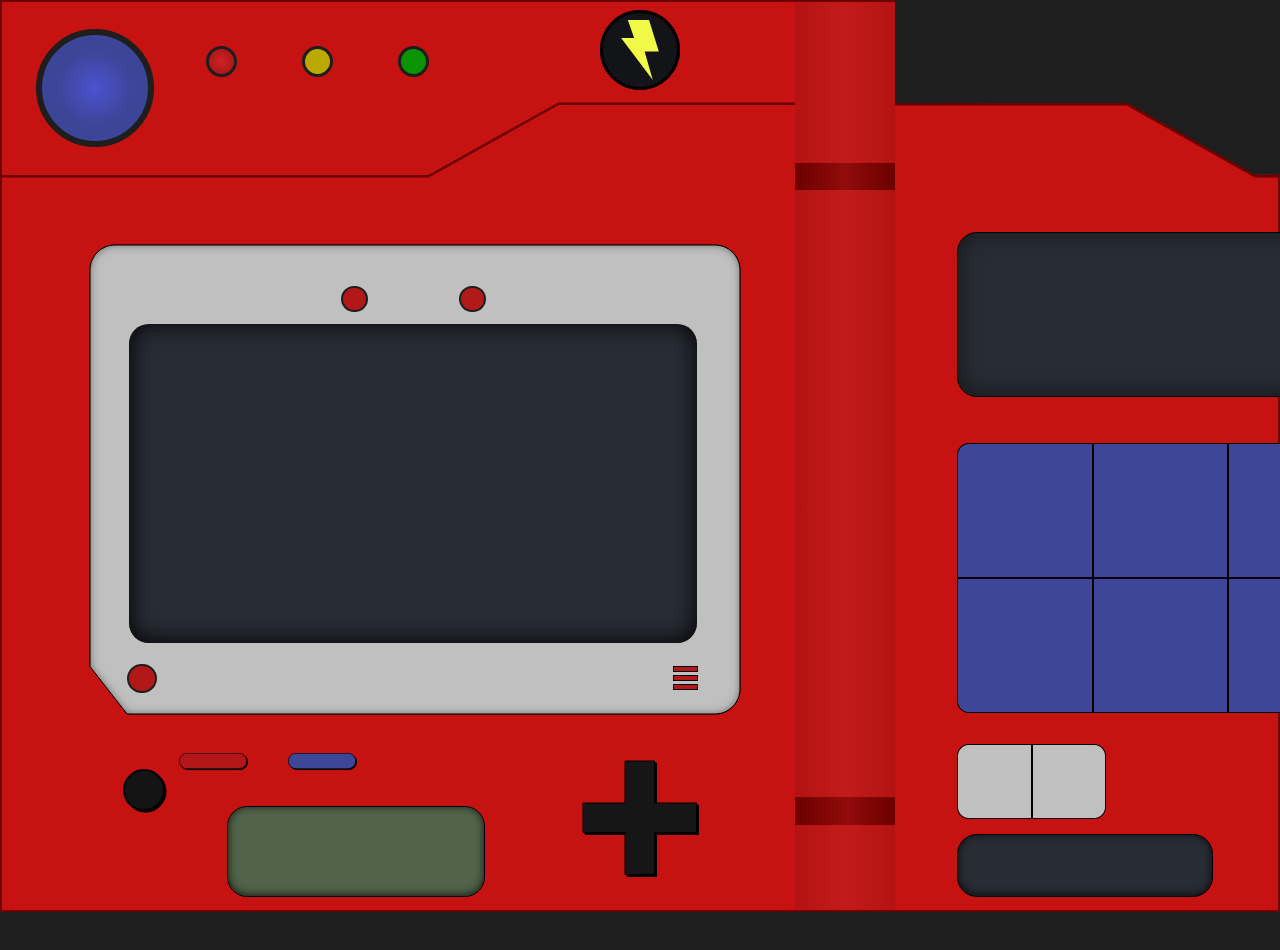
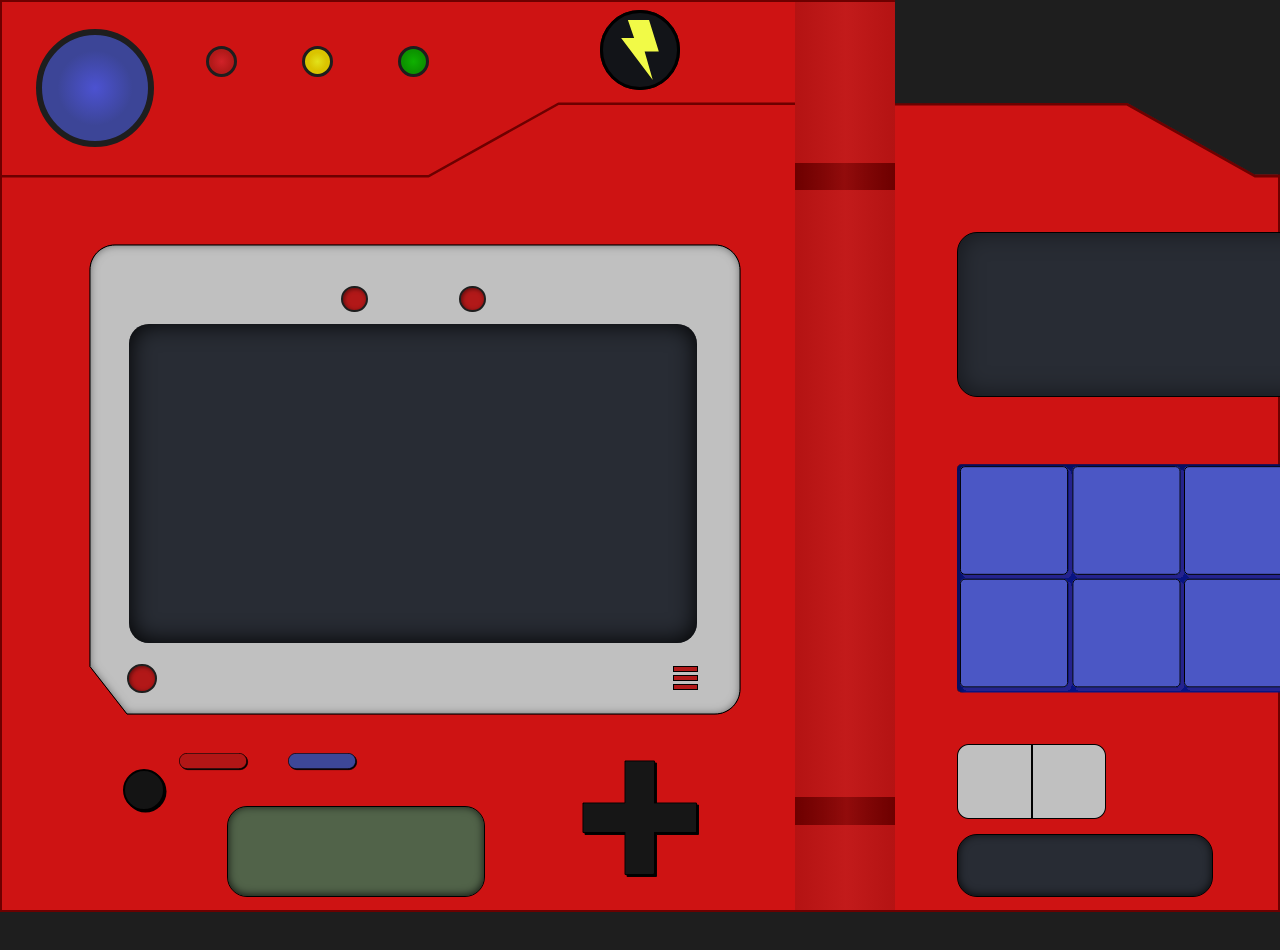
Before and after one commit to MentaFresca2/poketipes, a Next.js app: page / in a window 1280 px wide. Shown: the top 950 px of the page. Built offline with nearby package versions, Linux system fonts and the light colour scheme.

Commit message:
xd
he cambiado la img a un svg mejorado

```diff
--- a/src/app/page.tsx
+++ b/src/app/page.tsx
@@ -6,15 +6,15 @@
     return (
       <div className="bg-[#1E1E1E] flex flex-row justify-center w-full">
         <Svgs svg="/poke/bug.svg" posini={100} posfin={100}/><Svgs svg="/poke/electric.svg" posini={100} posfin={100}/>
-      <div className="bg-[#C71212] w-[1661px] h-[912px] border-[#6D0000] border-2">
+      <div className="bg-[#ce1313] w-[1661px] h-[912px] border-[#6D0000] border-2">
         <div className="relative h-[912px]">
           <div className="absolute w-[42px] h-[42px] top-[767px] left-[121px] border-2 border-[#000000] bg-[#141414] rounded-[21px] shadow-plane" />
           <div className="absolute w-[31px] h-[32px] top-[776px] left-[1594px] bg-[#bca900] rounded-full border-[2px] border-solid border-[#000000] shadow-plane" />
           <div className="absolute w-[1661px] h-[912px] top-0 left-0">
             <div className="absolute w-[384px] h-[106px] top-[33px] left-[40px]">
               <div className=" bg-gradient-radial absolute w-[118px] h-[118px] top-[-6px] left-[-6px] rounded-full border-[6px] border-solid border-[#1e1e1e]" />
-              <div className="absolute w-[31px] h-[31px] top-[11px] left-[260px] bg-[#bca900] rounded-full border-[3px] border-solid border-[#1e1e1e]" />
-              <div className="absolute w-[31px] h-[31px] top-[11px] left-[356px] bg-[#0c9300] rounded-full border-[3px] border-solid border-[#1e1e1e]" />
+              <div className="absolute w-[31px] h-[31px] top-[11px] left-[260px] bg-gradient-radial-yel rounded-full border-[3px] border-solid border-[#1e1e1e]" />
+              <div className="absolute w-[31px] h-[31px] top-[11px] left-[356px] bg-gradient-radial-gre rounded-full border-[3px] border-solid border-[#1e1e1e]" />
               <div className="bg-gradient-radial-red absolute w-[31px] h-[31px] top-[11px] left-[164px] bg-[#830f0f] rounded-full border-[3px] border-solid border-[#1e1e1e]" />
             </div>
             <img className="absolute w-[804px] h-[76px] top-[100px] left-0" alt="Vector" src="vector-1.svg" />
@@ -39,9 +39,9 @@
           <img className="absolute w-[108px] h-[56px] top-[751px] left-[286px]" alt="Rectangle" src="rectangle-8.svg" />
           <div className="absolute w-[650px] h-[469px] top-[242px] left-[87px]">
             <div className="relative w-[716px] h-[517px] bg-[url(/vector-5.svg)] bg-[100%_100%] bg-no-repeat bg-contain ">
-              <div className="absolute w-[30px] h-[29px] top-[420px] left-[38px] bg-[#b21818] rounded-full border-2 border-solid border-[#1e1e1e]" />
-              <div className="absolute w-[27px] h-[26px] top-[42px] left-[370px] bg-[#b21919] rounded-full border-2 border-solid border-[#1e1e1e]" />
-              <div className="absolute w-[27px] h-[26px] top-[42px] left-[252px] bg-[#b21818] rounded-full border-2 border-solid border-[#1e1e1e]" />
+              <div className="absolute w-[30px] h-[29px] top-[420px] left-[38px] bg-[#b21818] rounded-full border-2 border-solid border-[#1e1e1e] shadow-lin" />
+              <div className="absolute w-[27px] h-[26px] top-[42px] left-[370px] bg-[#b21919] rounded-full border-2 border-solid border-[#1e1e1e] shadow-lin" />
+              <div className="absolute w-[27px] h-[26px] top-[42px] left-[252px] bg-[#b21818] rounded-full border-2 border-solid border-[#1e1e1e] shadow-lin" />
               <div className="absolute w-[25px] h-[23px] top-[422px] left-[584px]">
                 <div className="absolute w-[25px] h-[6px] top-0 left-0 bg-[#b21919] border-[0.7px] border-solid border-black" />
                 <div className="absolute w-[25px] h-[6px] top-[9px] left-0 bg-[#b21919] border-[0.7px] border-solid border-black" />
@@ -52,9 +52,9 @@
           </div>
           <div className="w-[676px] h-[165px] top-[230px] left-[955px] bg-[#282c34] border border-solid border-black absolute rounded-[20px] shadow-Lcustom-blue " />
           <div className="w-[258px] h-[91px] top-[804px] left-[225px] bg-[#516349] border border-solid border-black absolute rounded-[20px] shadow-LLcustom-blue" />
-          <img className="absolute w-[215px] h-[215px] top-[758px] left-[580px]" alt="Vector" src="vector-6.svg" />
+          <img className="absolute w-[215px] h-[215px] top-[758px] left-[580px]" alt="Vector" src="vector-6.svg"/>
           <img className="absolute w-[149px] h-[75px] top-[742px] left-[955px]" alt="Group" src="group-5.png" />
-          <img className="absolute w-[676px] h-[270px] top-[441px] left-[955px]" alt="Group" src="group-4.png" />
+          <img className="absolute w-[676px] h-[270px] top-[441px] left-[955px]" alt="Group" src="blu.svg" />
           <div className="w-[256px] h-[63px] top-[832px] left-[955px] bg-[#282c34] border border-solid border-black absolute rounded-[20px] shadow-LLcustom-blue" />
           <div className="w-[256px] h-[63px] top-[832px] left-[1375px] bg-[#282c34] border border-solid border-black absolute rounded-[20px] shadow-LLcustom-blue" />
         </div>
--- a/tailwind.config.ts
+++ b/tailwind.config.ts
@@ -13,12 +13,14 @@ const config: Config = {
         'Lcustom-blue': 'inset 0px -1px 24px rgba(0, 0, 0, 0.5)',
         'LLcustom-blue': 'inset 0px -1px 8px rgba(0, 0, 0, 0.8)',
         'r':'10px 0px 24px rgba(0, 0, 0, 0.1)',
-        'plane':'1.5px 1.5px 0px rgba(0, 0, 0, 1)'
+        'plane':'1.5px 1.5px 0px rgba(0, 0, 0, 1)',
+        'lin':'inset 1px 1px 4px rgba(0, 0, 0, 0.5)',
       },
       backgroundImage: {
         'gradient-radial': 'radial-gradient(circle at center, #4C52D1 0%, #3c4597 50%, #3c4597 100%) ',
         'gradient-radial-red': 'radial-gradient(circle at center, #D12228 0%, #b21919 60%, #b21919 100%) ',
-        'gradient-radial-yel': 'radial-gradient(circle at center, #D12228 0%, #b21919 60%, #b21919 100%) ',
+        'gradient-radial-yel': 'radial-gradient(circle at center, #E2E21B 0%, #DAC400 50%, #DAC400 100%) ',
+        'gradient-radial-gre': 'radial-gradient(circle at center, #0FB100 0%, #0C9300 60%, #0C9300 100%) ',
 
       },
       borderWidth: {
```
Also changed, not shown: public/blu.svg (added).
